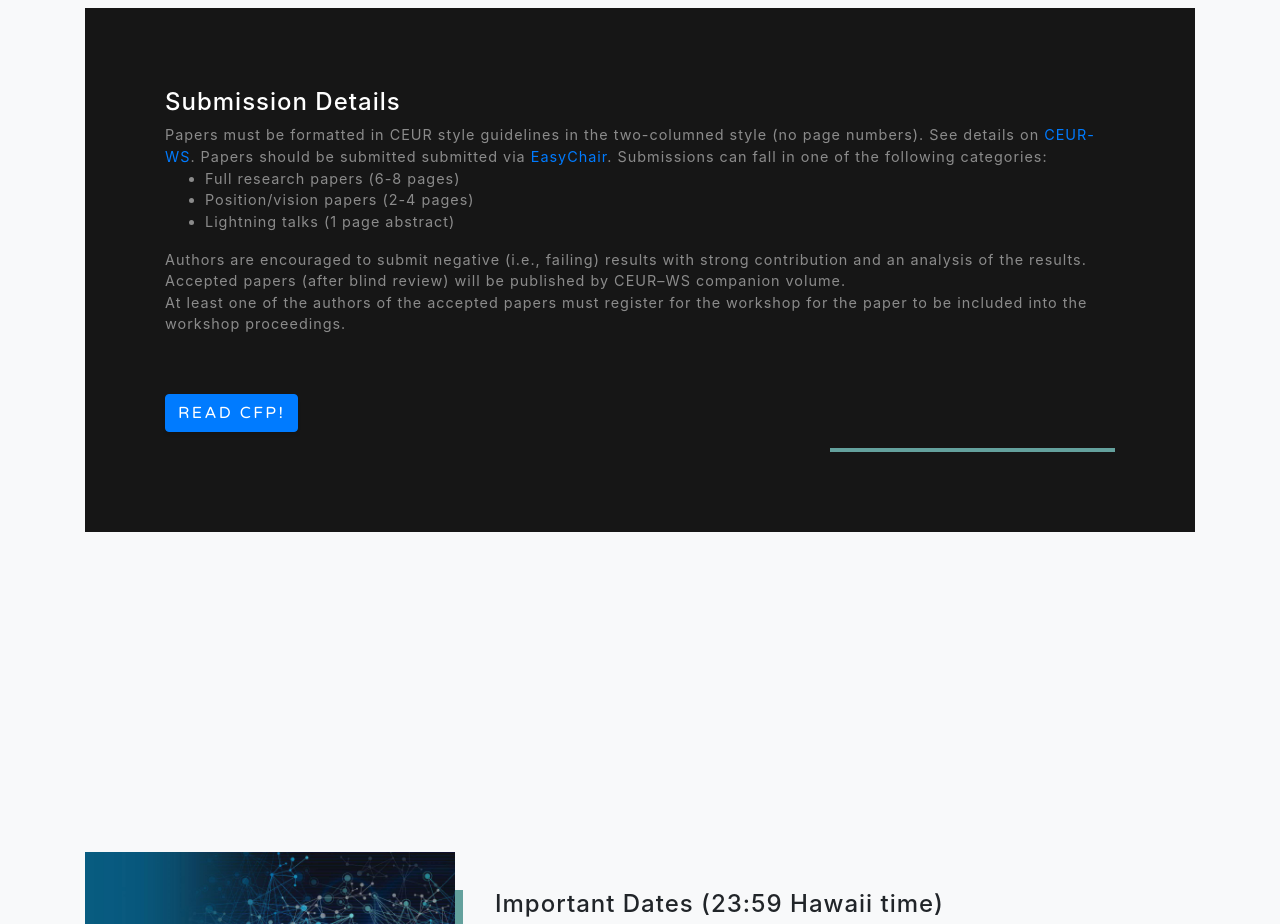
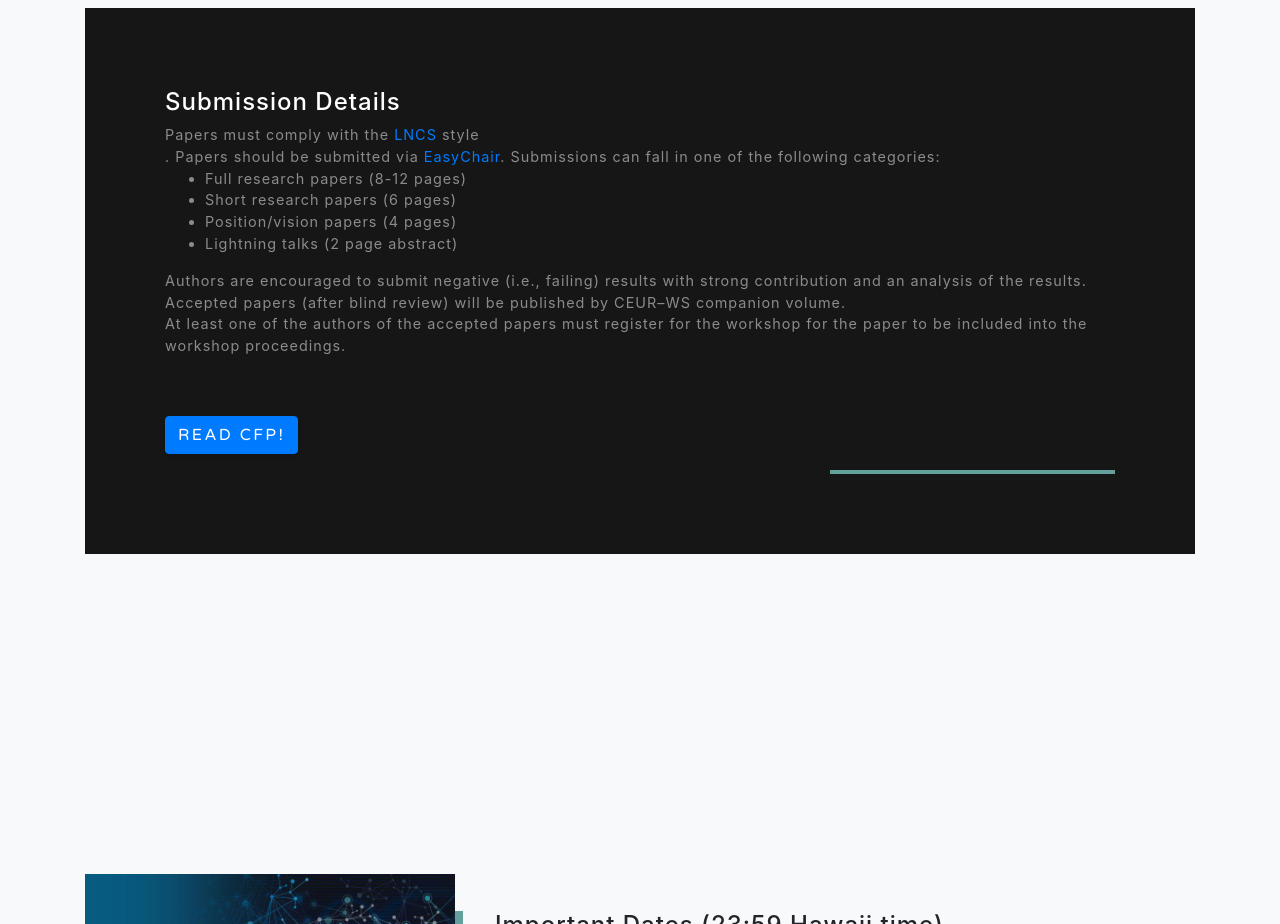
Before and after one commit to alammehwish/cssa_cikm_2021, a website with bundled scripts: page index.html in a window 1280 px wide. Shown: the part 4480-5404 px from the top of the page. Built offline with nearby package versions, Linux system fonts and the light colour scheme.

Commit message:
Update index.html

```diff
--- a/index.html
+++ b/index.html
@@ -280,15 +280,16 @@ TBD<br/>
             <div class="d-flex h-100">
               <div class="project-text w-100 my-auto text-center text-lg-left">
                 <h4 class="text-white">Submission Details</h4>
-                <p class="mb-0 text-white-50">Papers must be formatted in CEUR style guidelines in the two-columned style (no page
-numbers). See details on <a href="http://ceur-ws.org/Vol-XXX/samplestyles/">CEUR-WS</a>.
-Papers should be submitted submitted via <a href="https://easychair.org/conferences/?conf=cssa2021">EasyChair</a>.
+                <p class="mb-0 text-white-50">Papers must comply with the <a href='https://www.springer.com/computer/lncs?SGWID=0-164-6-793341-0'>LNCS</a>
+            style<br>.
+Papers should be submitted via <a href="https://easychair.org/conferences/?conf=cssa2021">EasyChair</a>.
 
 Submissions can fall in one of the following categories:</p>
 <ul class="text-white-50">
-<li>Full research papers (6-8 pages)</li>
-<li>Position/vision papers (2-4 pages)</li>
-<li>Lightning talks (1 page abstract)</li>
+<li>Full research papers (8-12 pages)</li>
+<li>Short research papers (6 pages)</li>
+<li>Position/vision papers (4 pages)</li>
+<li>Lightning talks (2 page abstract)</li>
 </ul>
 <p class="text-white-50">
 Authors are encouraged to submit negative (i.e., failing) results with strong contribution and an analysis of the results.<br/>
```
